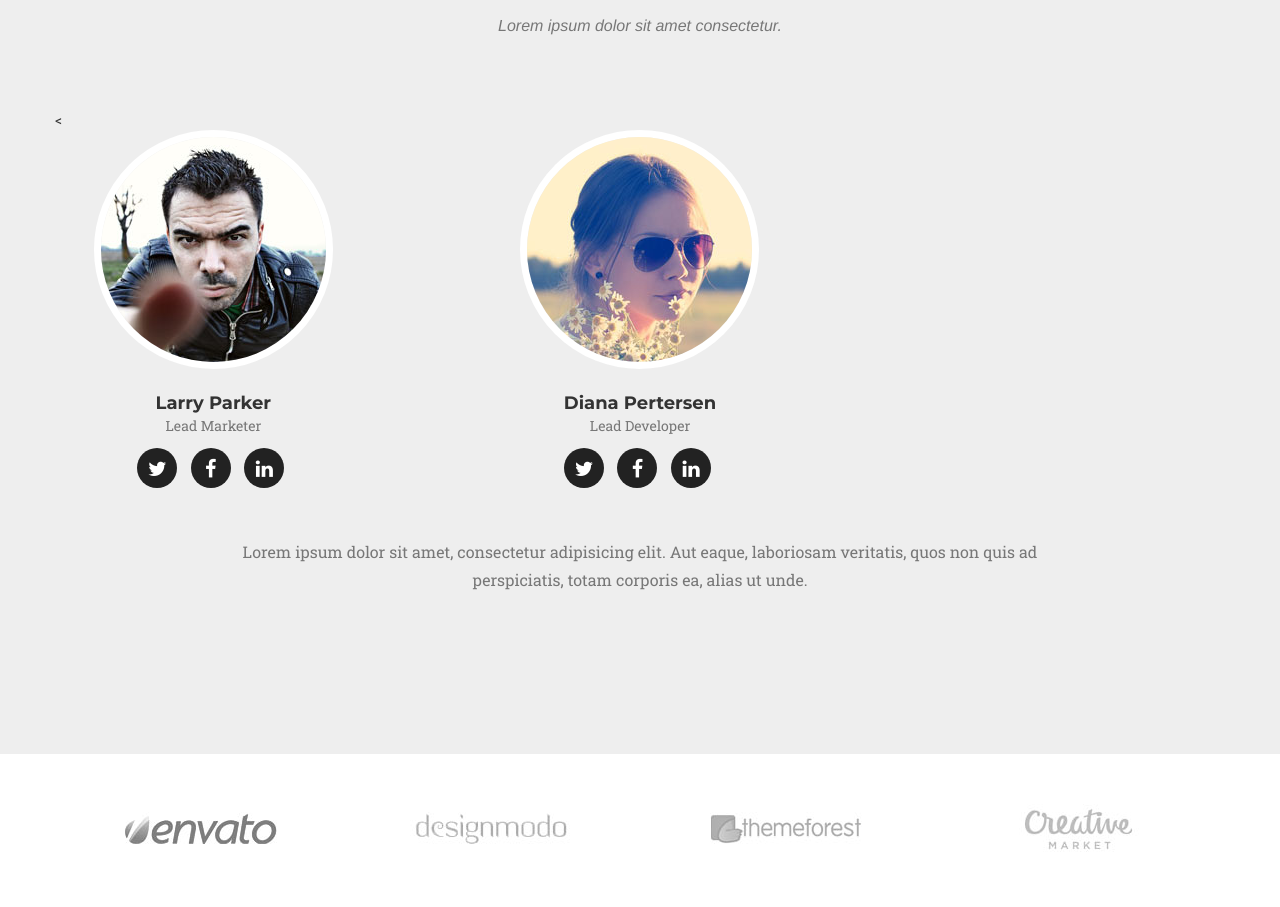
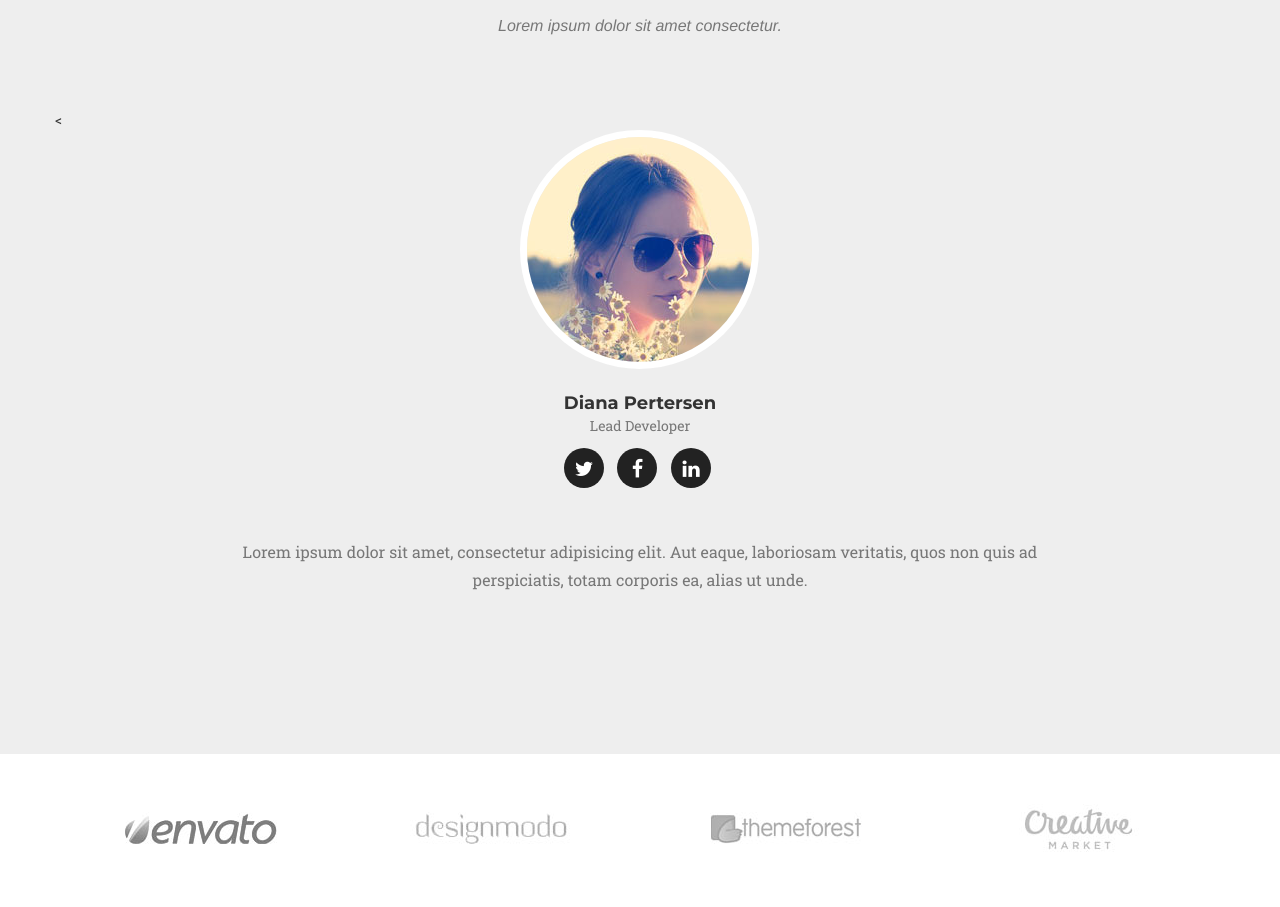
Before and after one commit to georgesadler/georgesadler.github.io, a website: page index.html in a window 1280 px wide. Shown: the part 3664-4571 px from the top of the page. Drawn offline with nearby package versions, Linux system fonts and the light colour scheme; a web font is replaced by a local one.

Commit message:
delete larry parker

```diff
--- a/index.html
+++ b/index.html
@@ -247,16 +247,7 @@
                     </div>
                 </div>
                 <div class="col-sm-4">
-                    <div class="team-member">
-                        <img src="img/team/2.jpg" class="img-responsive img-circle" alt="">
-                        <h4>Larry Parker</h4>
-                        <p class="text-muted">Lead Marketer</p>
-                        <ul class="list-inline social-buttons">
-                            <li><a href="#"><i class="fa fa-twitter"></i></a>
-                            </li>
-                            <li><a href="#"><i class="fa fa-facebook"></i></a>
-                            </li>
-                            <li><a href="#"><i class="fa fa-linkedin"></i></a>
+
                             </li>
                         </ul>
                     </div>
```
